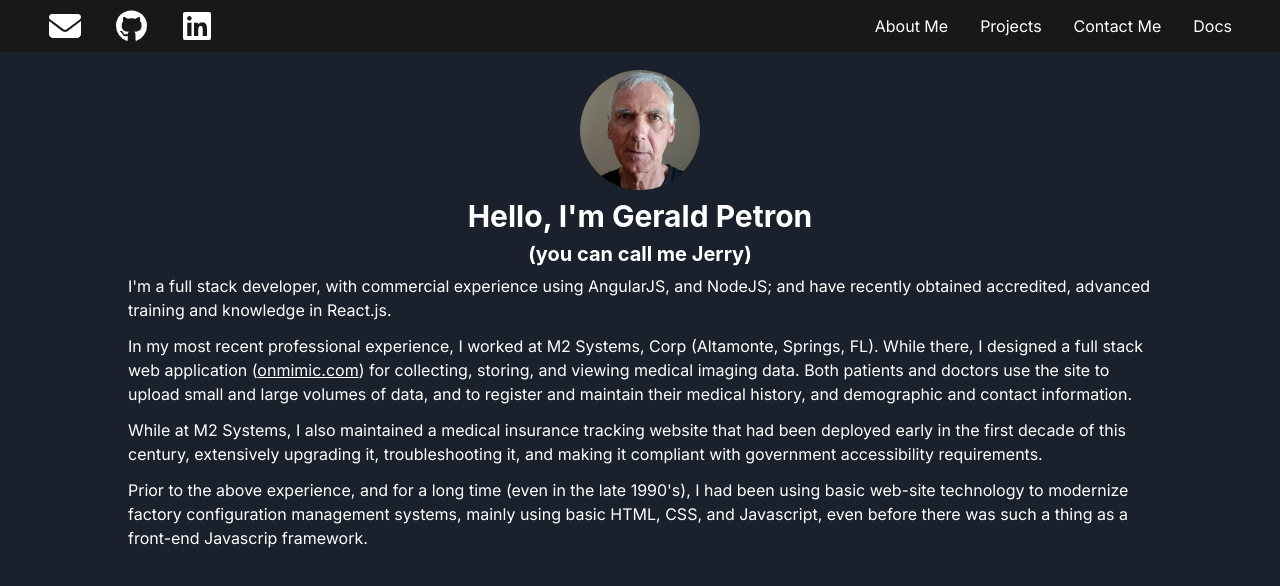
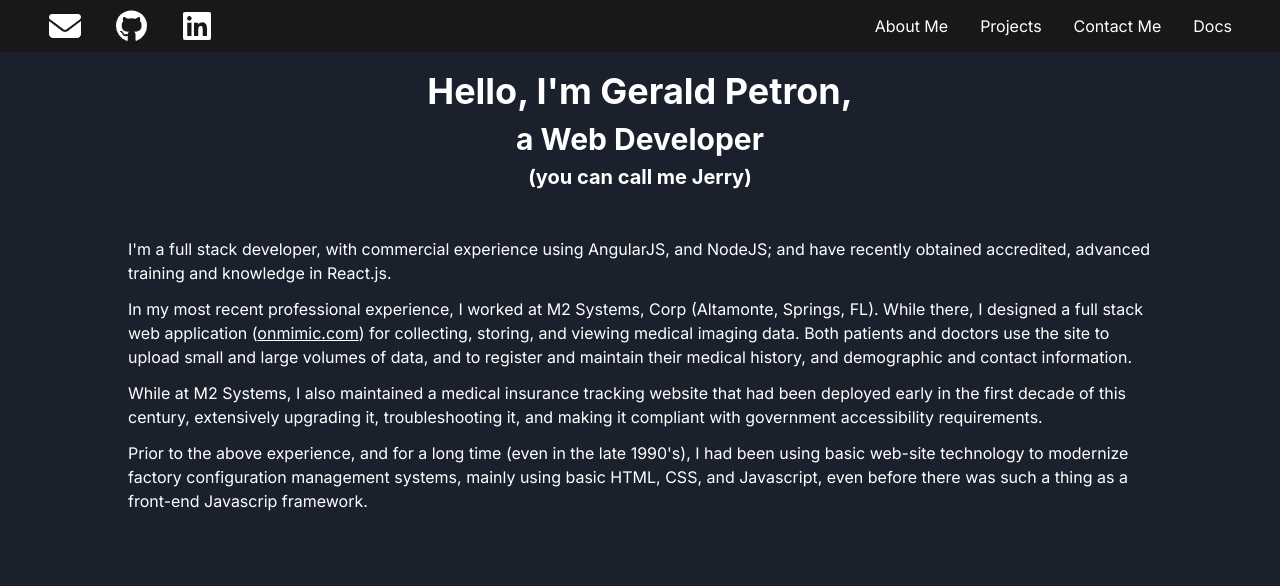
Before and after one commit to jjtron/portfolio, a Next.js app: page /aboutme in a window 1280 px wide. Shown: the top 586 px of the page. Built offline with nearby package versions, Linux system fonts and the light colour scheme.

Commit message:
Get rid of my picture

```diff
--- a/app/aboutme/LandingSection.js
+++ b/app/aboutme/LandingSection.js
@@ -14,19 +14,12 @@ const LandingSection = ({onRequestMore, onRequestLess, requestedLength}) => {
       isDarkBackground
       width="100%"
     >
-
-      <Box pt={["90px", "90px", "70px", "70px", "70px", "70px"]}>
-        <Image
-          borderRadius='full'
-          boxSize='calc(15vh)'
-          src="/images/me-pic.png"
-          alt='Gerald Petron'
-        />
-      </Box>
-      <Heading size='lg' noOfLines={1}>Hello, I'm Gerald Petron</Heading>
+      <Heading pt={["90px", "90px", "70px", "70px", "70px", "70px"]}
+               size='xl' noOfLines={1}>Hello, I'm Gerald Petron,</Heading>
+      <Heading size='lg' noOfLines={1}>a Web Developer</Heading>
       <Heading size='md' noOfLines={1}>(you can call me Jerry)</Heading>
 
-      <Stack spacing={3} w="80%" textAlign="left" >
+      <Stack pt="40px" spacing={3} w="80%" textAlign="left" >
         <Text fontSize={['xs', 'xs', 'sm', 'md']}>I'm a full stack developer, with commercial experience using AngularJS, and NodeJS; and have recently
           obtained accredited, advanced training and knowledge in React.js.</Text>
         <Text fontSize={['xs', 'xs', 'sm', 'md']}>In my most recent professional experience, I worked at M2 Systems, Corp (Altamonte, Springs, FL). While there,
```
